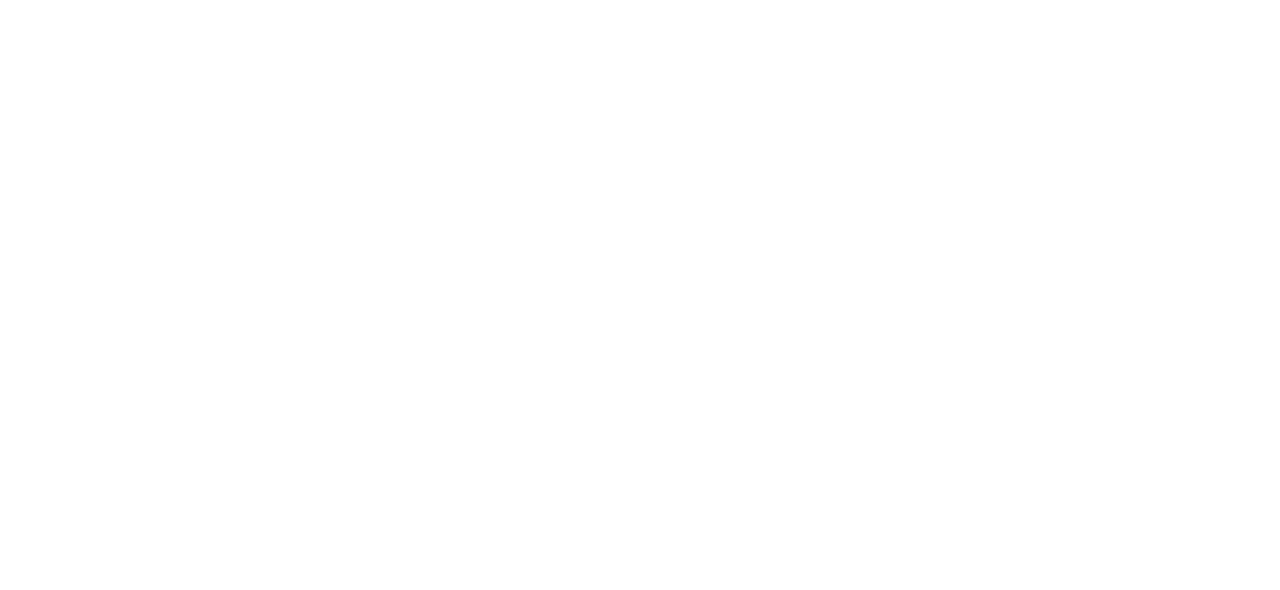
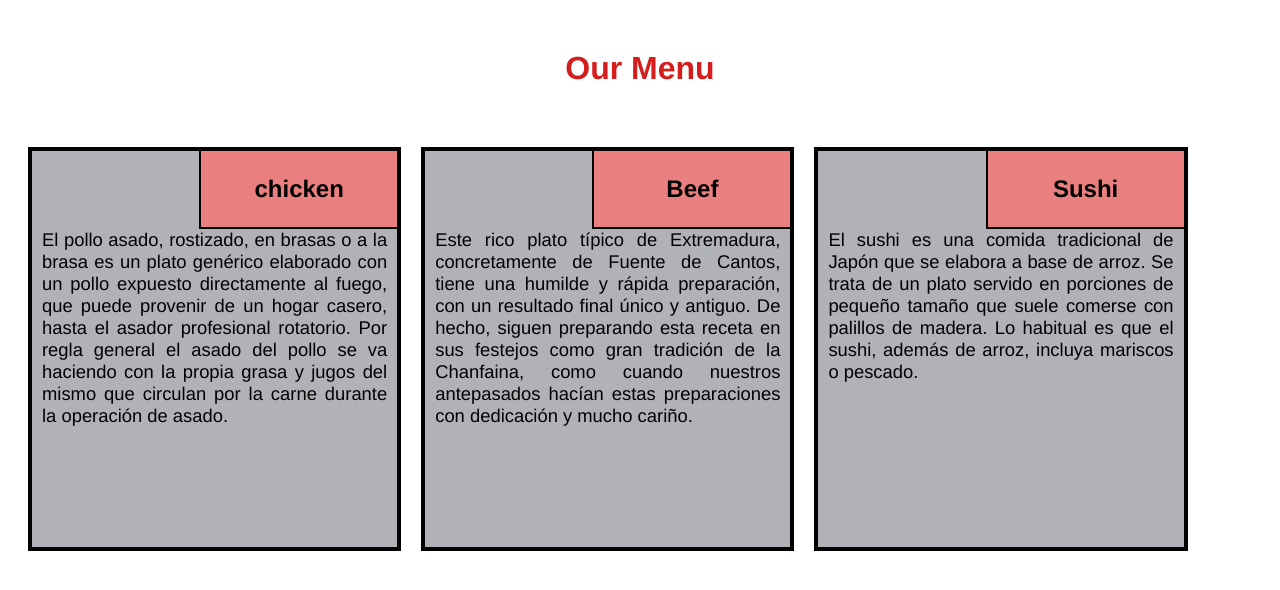
Before and after one commit to BONODEVELOP/project-module2, a plain HTML site: page index.html in a window 1280 px wide. Drawn offline with Linux system fonts and the light colour scheme.

Commit message:
2. terminé la tarea, puedes mejorarla después.

```diff
--- /dev/null
+++ b/css/stylesheet.css
@@ -0,0 +1,60 @@
+
+body{
+  font-size: 100%;
+  font-family: Helvetica;
+}
+@media (min-width: 992px ){
+  .col-lg-4{
+    float:left;
+    border: 2px solid black;
+    width: 30%;
+    margin:10px
+  }
+}
+
+@media (min-width: 768px) and (max-width:991px) {
+  .col-md-6{
+    float: left;
+    border: 2px solid black;
+    width: 45%;
+    margin:10px
+  }
+}
+
+#container {
+margin:10px;
+text-align: center;
+}
+
+div.food {
+  border: 2px solid black;
+  background-color: #e9807f;
+  text-align: center;
+  width: 200px;
+  float: right;
+  font-size: 150%
+}
+
+div.text {
+  text-align: center;
+  text-align: justify;
+  padding: 10px;
+  height: 400px;
+  background-color: #b1b2b8;
+  border: 2px solid black;
+  font-size: 115%
+}
+p {
+  clear:both;
+}
+
+.header {
+  color: #d41e1e;
+  text-align: center;
+  width: 25%;
+  margin:50px auto;
+  font-family: Helvetica;
+}
+*{
+  box-sizing: border-box;
+}
--- a/index.html
+++ b/index.html
@@ -1,10 +1,33 @@
 <!DOCTYPE html>
 <html lang="en" dir="ltr">
   <head>
+
     <meta charset="utf-8">
+    <meta name="viewport" content="width=device-width, initial-scale=1">
     <title>Assingment module 2</title>
+    <link rel="stylesheet" href="css/stylesheet.css">
+
   </head>
+
   <body>
 
+    <div class="header">
+      <h1><strong>Our Menu</strong></h1>
+    </div>
+    <div id=container>
+      <div class="col-lg-4 col-md-6">
+        <div class="food"><p><strong>chicken</strong></p></div>
+        <div class="text"><p> <article> El pollo asado, rostizado, en brasas o a la brasa es un plato genérico elaborado con un pollo expuesto directamente al fuego, que puede provenir de un hogar casero, hasta el asador profesional rotatorio. Por regla general el asado del pollo se va haciendo con la propia grasa y jugos del mismo que circulan por la carne durante la operación de asado.</article>  </p></div>
+      </div>
+
+      <div class="col-lg-4 col-md-6">
+        <div class="food"><p><strong>Beef</strong></p></div>
+        <div class="text"><p><artcle>Este rico plato típico de Extremadura, concretamente de Fuente de Cantos, tiene una humilde y rápida preparación, con un resultado final único y antiguo. De hecho, siguen preparando esta receta en sus festejos como gran tradición de la Chanfaina, como cuando nuestros antepasados hacían estas preparaciones con dedicación y mucho cariño. </article>  </p></div>
+      </div>
+      <div class="col-lg-4 col-md-6">
+        <div class="food"><p><strong>Sushi</strong></p></div>
+        <div class="text"><p><article>El sushi es una comida tradicional de Japón que se elabora a base de arroz. Se trata de un plato servido en porciones de pequeño tamaño que suele comerse con palillos de madera. Lo habitual es que el sushi, además de arroz, incluya mariscos o pescado.</article></p></div>
+      </div>
+    </div>
   </body>
 </html>
```
